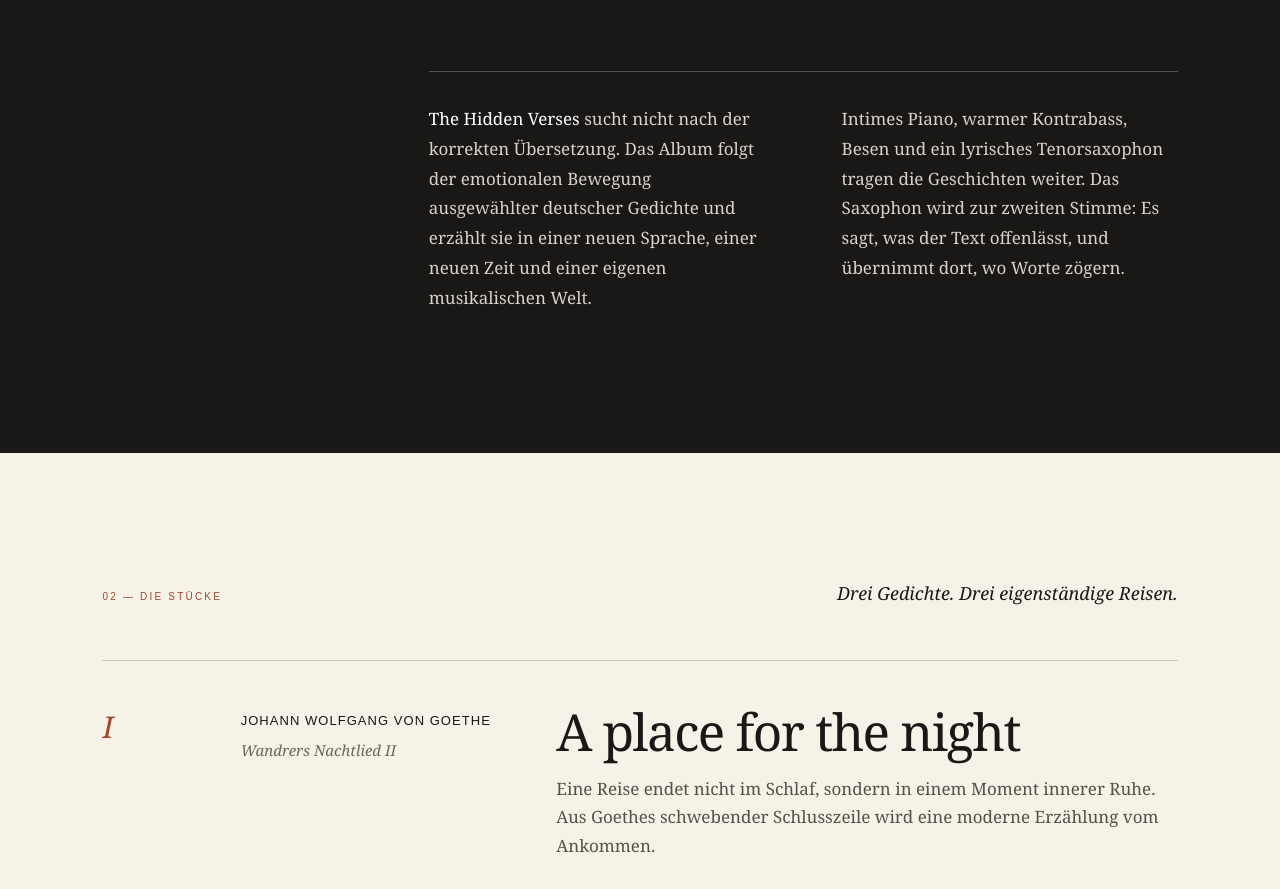
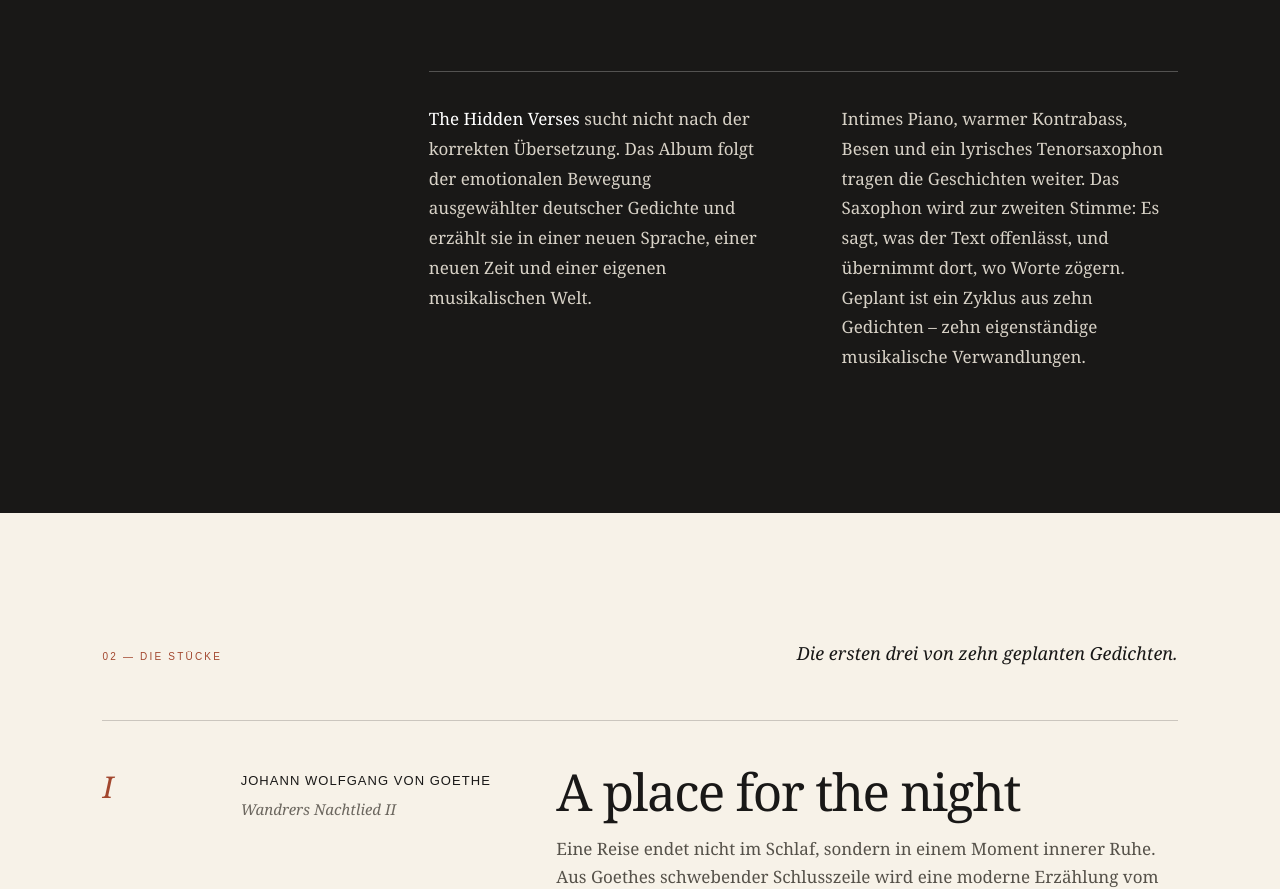
Before and after one commit to micatgthb/the_hidden_verses, a Next.js app: page / in a window 1280 px wide. Shown: the part 1164-2053 px from the top of the page. Built offline with nearby package versions, Linux system fonts and the light colour scheme.

Commit message:
Clarify planned ten-poem album cycle

```diff
--- a/app/page.tsx
+++ b/app/page.tsx
@@ -292,7 +292,8 @@ export default function Home() {
             <p>
               Intimes Piano, warmer Kontrabass, Besen und ein lyrisches Tenorsaxophon tragen
               die Geschichten weiter. Das Saxophon wird zur zweiten Stimme: Es sagt, was der
-              Text offenlässt, und übernimmt dort, wo Worte zögern.
+              Text offenlässt, und übernimmt dort, wo Worte zögern. Geplant ist ein Zyklus aus
+              zehn Gedichten – zehn eigenständige musikalische Verwandlungen.
             </p>
           </div>
         </div>
@@ -301,7 +302,7 @@ export default function Home() {
       <section className="pieces" id="pieces">
         <div className="section-heading">
           <p className="section-no">02 — Die Stücke</p>
-          <p>Drei Gedichte. Drei eigenständige Reisen.</p>
+          <p>Die ersten drei von zehn geplanten Gedichten.</p>
         </div>
         <div className="piece-list">
           {pieces.map((piece) => (
```
